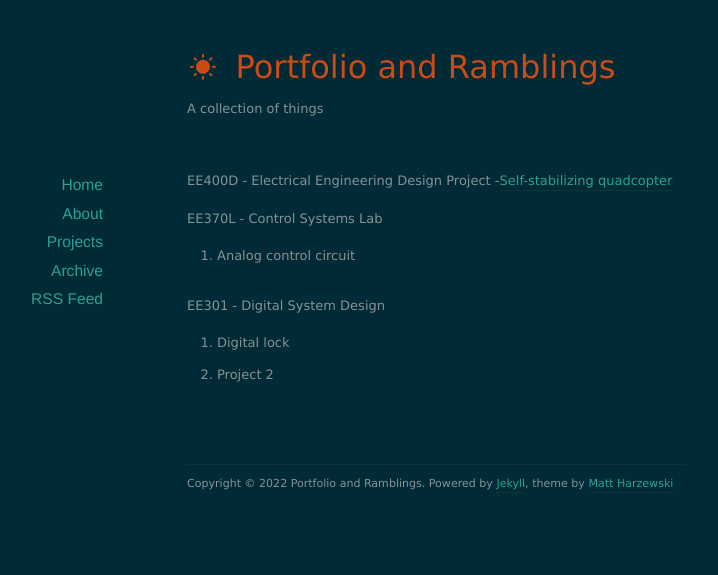
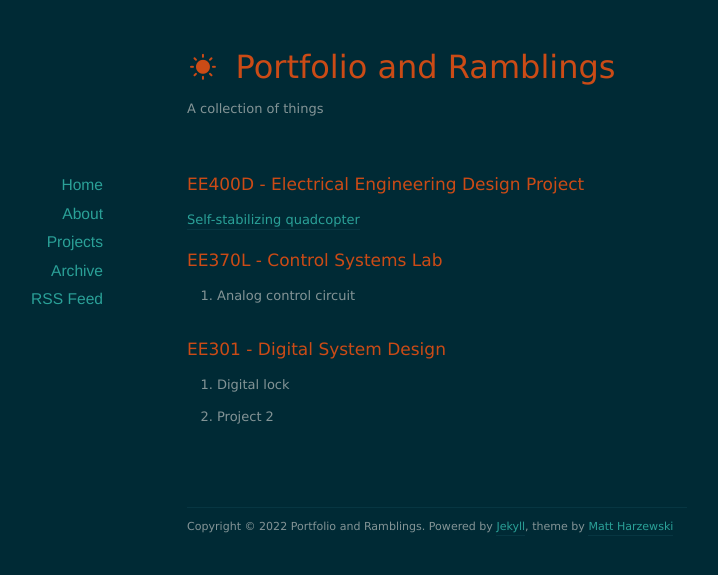
Before and after one commit to nolanschan/nolanschan.github.io, a Jekyll site: the page built from projects/index.markdown, in a window 1280 px wide. Shown: the top 575 px of the page, without its empty margins (203-921 px from the left). Built offline with Jekyll 4.4.1, drawn with Linux system fonts in a browser that asks for light colours; nearby versions of some CDN libraries.

```diff
--- a/projects/index.markdown
+++ b/projects/index.markdown
@@ -3,16 +3,16 @@ title: Projects
 layout: default
 ---
 
-EE400D - Electrical Engineering Design Project
--<a href="/projects/quadcopter">Self-stabilizing quadcopter</a>
+# EE400D - Electrical Engineering Design Project #
+<a href="/projects/quadcopter">Self-stabilizing quadcopter</a>
 
 
-EE370L - Control Systems Lab
+# EE370L - Control Systems Lab #
 <ul>
 <li>Analog control circuit</li>
 </ul>
 
-EE301 - Digital System Design
+# EE301 - Digital System Design #
 <ul>
 <li>Digital lock</li>
 <li>Project 2</li>
```
